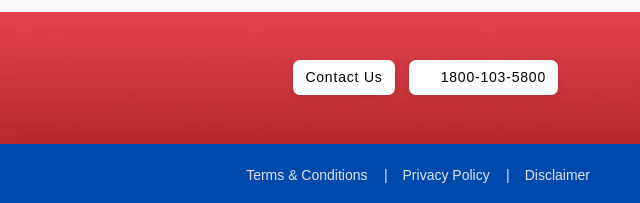
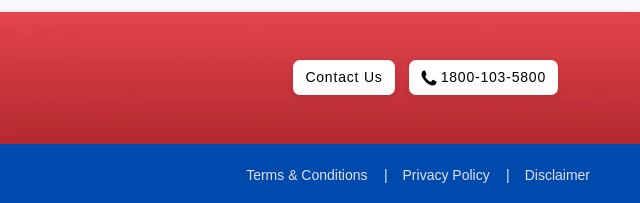
Before and after one commit to Avishi-vaid20/solar-loan, a plain HTML site: page index.html in a window 1280 px wide. Shown: the part 2009-2212 px from the top of the page, 640-1280 px from the left. Drawn offline with nearby package versions, Linux system fonts and the light colour scheme.

Commit message:
Update index.html

```diff
--- a/index.html
+++ b/index.html
@@ -744,7 +744,7 @@
                         Contact Us
                     </a>
                     <a href="tel:18001035800" class="button btn-white d-flex align-items-center gap-1">
-                        <img src="./media/tel-icon.svg" width="16px" height="16px" alt="" />
+                        <img src="./tel-icon.svg" width="16px" height="16px" alt="" />
                         <span>1800-103-5800</span>
                     </a>
                 </div>
@@ -794,4 +794,5 @@
     </script>
 </body>
 
+
 </html>
```
